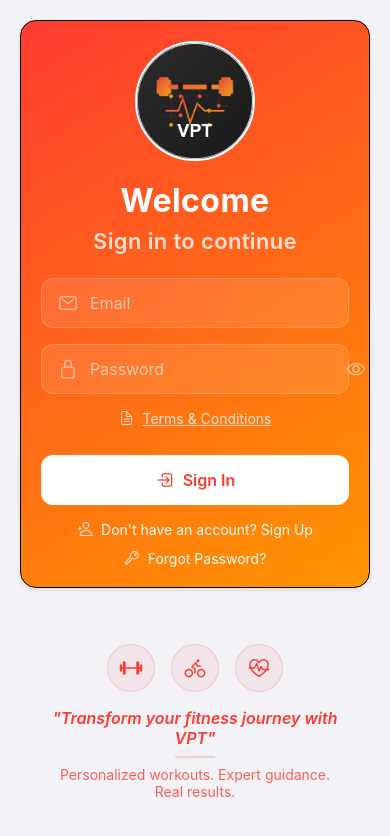
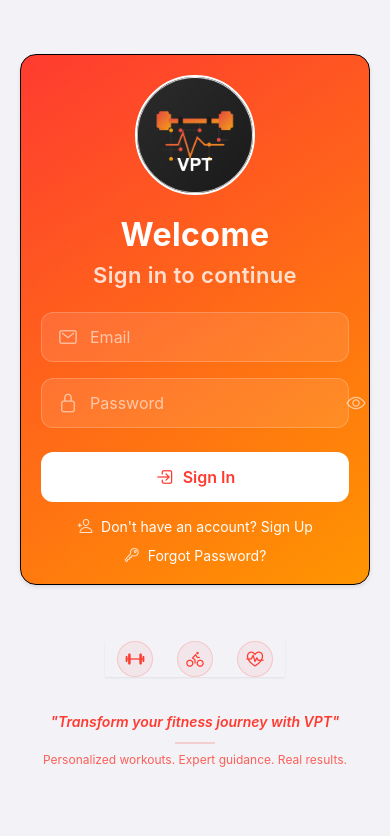
Before and after one commit to ItzRikk/FrontEnd-VPT, a React Native app in the folder VPTApp/: screen /Landing in a window 390 px wide. Shown: the top 836 px of the page. Built offline with nearby package versions, Linux system fonts and the light colour scheme.

Commit message:
terms and fields update

```diff
--- a/VPTApp/src/components/DisclaimerModal.js
+++ b/VPTApp/src/components/DisclaimerModal.js
@@ -33,8 +33,8 @@ const HealthQuestions = [
 
 const DisclaimerModal = ({ visible, onAccept, onClose }) => {
   const [isEndReached, setIsEndReached] = useState(false);
-  const [isChecked, setIsChecked] = useState(false);
   const scrollViewRef = useRef(null);
+  const hasCalledAccept = useRef(false);
 
   const handleScroll = ({ nativeEvent }) => {
     const { layoutMeasurement, contentOffset, contentSize } = nativeEvent;
@@ -44,12 +44,10 @@ const DisclaimerModal = ({ visible, onAccept, onClose }) => {
 
     if (isCloseToBottom && !isEndReached) {
       setIsEndReached(true);
-    }
-  };
-
-  const handleAccept = () => {
-    if (isEndReached && isChecked) {
-      onAccept();
+      if (!hasCalledAccept.current) {
+        onAccept();
+        hasCalledAccept.current = true;
+      }
     }
   };
 
@@ -184,38 +182,7 @@ const DisclaimerModal = ({ visible, onAccept, onClose }) => {
           </ScrollView>
 
           <View style={styles.footer}>
-            <View style={styles.checkboxWrapper}>
-              <TouchableOpacity
-                style={styles.checkboxContainer}
-                onPress={() => isEndReached && setIsChecked(!isChecked)}
-              >
-                <View style={[styles.checkbox, isChecked && styles.checked]}>
-                  {isChecked && <Icon name="checkmark" size={16} color="white" />}
-                </View>
-                <Text style={[
-                  styles.checkboxLabel,
-                  !isEndReached && styles.disabledText
-                ]}>
-                  I have read and agree to all terms
-                </Text>
-              </TouchableOpacity>
-            </View>
-
-            <TouchableOpacity
-              style={[
-                styles.acceptButton,
-                (!isEndReached || !isChecked) && styles.disabledButton
-              ]}
-              onPress={handleAccept}
-              disabled={!isEndReached || !isChecked}
-            >
-              <Text style={[
-                styles.acceptButtonText,
-                (!isEndReached || !isChecked) && styles.disabledText
-              ]}>
-                Accept & Continue
-              </Text>
-            </TouchableOpacity>
+            {/* No checkbox or accept button here, just a close button in the header */}
           </View>
         </View>
       </View>
@@ -311,50 +278,6 @@ const styles = StyleSheet.create({
     borderTopColor: colors.border,
     paddingTop: spacing.md,
   },
-  checkboxWrapper: {
-    alignItems: 'center',
-    marginBottom: spacing.md,
-  },
-  checkboxContainer: {
-    flexDirection: 'row',
-    alignItems: 'center',
-    justifyContent: 'center',
-  },
-  checkbox: {
-    width: 24,
-    height: 24,
-    borderRadius: 4,
-    borderWidth: 2,
-    borderColor: colors.primary,
-    marginRight: spacing.sm,
-    justifyContent: 'center',
-    alignItems: 'center',
-  },
-  checked: {
-    backgroundColor: colors.primary,
-  },
-  checkboxLabel: {
-    fontSize: 16,
-    color: colors.text,
-    textAlign: 'center',
-  },
-  acceptButton: {
-    backgroundColor: colors.primary,
-    padding: spacing.md,
-    borderRadius: 10,
-    alignItems: 'center',
-  },
-  disabledButton: {
-    backgroundColor: colors.border,
-  },
-  acceptButtonText: {
-    color: 'white',
-    fontSize: 16,
-    fontWeight: 'bold',
-  },
-  disabledText: {
-    color: colors.textLight,
-  },
   healthQuestionsSection: {
     backgroundColor: '#FFF5F5',
     padding: spacing.md,
--- a/VPTApp/src/screens/LandingScreen.js
+++ b/VPTApp/src/screens/LandingScreen.js
@@ -67,9 +67,11 @@ const LandingScreen = ({ navigation }) => {
   const [email, setEmail] = useState('');
   const [password, setPassword] = useState('');
   const [name, setName] = useState('');
+  const [username, setUsername] = useState('');
   const [loading, setLoading] = useState(false);
   const [showDisclaimer, setShowDisclaimer] = useState(false);
   const [hasAcceptedTerms, setHasAcceptedTerms] = useState(false);
+  const [canAcceptTerms, setCanAcceptTerms] = useState(false);
 
   const handleSubmit = async () => {
     if (loading) return;
@@ -90,58 +92,15 @@ const LandingScreen = ({ navigation }) => {
         if (data?.user) {
           console.log('User logged in:', data.user.id);
 
-          // Check if user has already accepted terms
-          const { data: profileData, error: profileError } = await supabase
-            .from('userProfile')
-            .select('terms_accepted_at')
-            .eq('user_id', data.user.id)
-            .single();
-
-          if (profileError) {
-            console.error('Error checking terms acceptance:', profileError);
-          }
-
-          // If terms not accepted yet, show disclaimer
-          if (!profileData?.terms_accepted_at && !hasAcceptedTerms) {
-            setShowDisclaimer(true);
-            return;
-          }
-
-          // Update terms acceptance if they just accepted
-          if (hasAcceptedTerms) {
-            const { error: termsError } = await supabase
-              .from('userProfile')
-              .update({ terms_accepted_at: true })
-              .eq('user_id', data.user.id);
-
-            if (termsError) {
-              console.error('Error updating terms acceptance:', termsError);
-            }
-          }
-
-          // Continue with login flow
-          const { data: questionnaireData, error: questionnaireError } = await supabase
-            .from('questionnaire_answers')
-            .select('experience_level')
-            .eq('user_id', data.user.id)
-            .single();
-
-          if (!questionnaireError && questionnaireData) {
-            const { error: updateError } = await supabase.auth.updateUser({
-              data: {
-                experience_level: questionnaireData.experience_level
-              }
-            });
-            if (updateError) {
-              console.error('Update user metadata error:', updateError);
-            }
-          }
-
           navigation.navigate('Profile');
         }
       } else {
         if (!name.trim()) {
           Alert.alert('Error', 'Please enter your name');
+          return;
+        }
+        if (!username.trim()) {
+          Alert.alert('Error', 'Please enter a username');
           return;
         }
         if (!email.trim()) {
@@ -156,19 +115,22 @@ const LandingScreen = ({ navigation }) => {
           Alert.alert('Error', 'Password must be at least 6 characters long');
           return;
         }
-        if (!hasAcceptedTerms) {
+        if (!hasAcceptedTerms && !isLogin) {
           Alert.alert('Error', 'Please accept the terms and conditions');
           return;
         }
 
+        // Create user in Supabase Auth
         const { data, error } = await supabase.auth.signUp({
           email: email.trim(),
           password: password.trim(),
           options: {
             data: {
               name: name.trim(),
+              username: username.trim(),
             },
-          },
+            emailRedirectTo: 'vpt://auth/callback'
+          }
         });
 
         if (error) {
@@ -177,19 +139,27 @@ const LandingScreen = ({ navigation }) => {
         }
 
         if (data?.user) {
-          // Create user profile with terms acceptance
+          // Insert into userProfile
           const { error: profileError } = await supabase
             .from('userProfile')
             .insert({
               user_id: data.user.id,
-              terms_accepted_at: true
+              email: email.trim(),
+              name: name.trim(),
+              username: username.trim(),
+              terms_accepted_at: true,
+              is_admin: false
             });
 
           if (profileError) {
-            console.error('Error creating user profile:', profileError);
+            Alert.alert('Profile Error', profileError.message);
+            return;
           }
 
-          Alert.alert('Success', 'Please check your email for verification link');
+          Alert.alert(
+            'Success',
+            'Account created! Please check your email for the verification link.'
+          );
           setIsLogin(true);
         }
       }
@@ -209,14 +179,6 @@ const LandingScreen = ({ navigation }) => {
     if (isLogin) {
       const { data: { user }, error: userError } = await supabase.auth.getUser();
       if (!userError && user) {
-        const { error: termsError } = await supabase
-          .from('userProfile')
-          .update({ terms_accepted_at: true })
-          .eq('user_id', user.id);
-
-        if (termsError) {
-          console.error('Error updating terms acceptance:', termsError);
-        }
         navigation.navigate('Profile');
       }
     } else {
@@ -265,6 +227,17 @@ const LandingScreen = ({ navigation }) => {
                   />
                 )}
 
+                {!isLogin && (
+                  <InputField
+                    icon="at-outline"
+                    placeholder="Username"
+                    value={username}
+                    onChangeText={setUsername}
+                    autoCapitalize="none"
+                    autoComplete="username"
+                  />
+                )}
+
                 <InputField
                   icon="mail-outline"
                   placeholder="Email"
@@ -284,20 +257,25 @@ const LandingScreen = ({ navigation }) => {
                   isPassword
                 />
 
+                {/* Terms acceptance for signup only, directly under password */}
+                {!isLogin && (
+                  <View style={{ flexDirection: 'row', alignItems: 'center', justifyContent: 'center', marginBottom: 20 }}>
                     <TouchableOpacity
-                  style={styles.termsButton}
-                  onPress={() => setShowDisclaimer(true)}
+                      style={[
+                        styles.checkbox,
+                        hasAcceptedTerms && styles.checked,
+                        !canAcceptTerms && { opacity: 0.5 }
+                      ]}
+                      onPress={() => canAcceptTerms && setHasAcceptedTerms(!hasAcceptedTerms)}
+                      disabled={!canAcceptTerms}
                     >
-                  <Icon
-                    name="document-text-outline"
-                    size={16}
-                    color={colors.card}
-                    style={styles.termsIcon}
-                  />
-                  <Text style={styles.termsText}>
-                    Terms & Conditions
-                  </Text>
+                      {hasAcceptedTerms && <Icon name="checkmark" size={16} color="white" />}
                     </TouchableOpacity>
+                    <TouchableOpacity onPress={() => setShowDisclaimer(true)}>
+                      <Text style={[styles.termsText, { textDecorationLine: 'none' }]}>Terms & Conditions</Text>
+                    </TouchableOpacity>
+                  </View>
+                )}
 
                 <TouchableOpacity
                   style={[styles.submitButton]}
@@ -354,16 +332,17 @@ const LandingScreen = ({ navigation }) => {
             </LinearGradient>
 
             {/* Decorative Footer */}
+            {isLogin ? (
               <View style={styles.footerContainer}>
                 <View style={styles.footerIconRow}>
                   <View style={styles.footerIconWrapper}>
-                  <Icon name="barbell-outline" size={24} color={colors.primary} />
+                    <Icon name="barbell-outline" size={20} color={colors.primary} />
                   </View>
                   <View style={styles.footerIconWrapper}>
-                  <Icon name="bicycle-outline" size={24} color={colors.primary} />
+                    <Icon name="bicycle-outline" size={20} color={colors.primary} />
                   </View>
                   <View style={styles.footerIconWrapper}>
-                  <Icon name="fitness-outline" size={24} color={colors.primary} />
+                    <Icon name="fitness-outline" size={20} color={colors.primary} />
                   </View>
                 </View>
                 <View style={styles.motivationContainer}>
@@ -376,11 +355,29 @@ const LandingScreen = ({ navigation }) => {
                   </Text>
                 </View>
               </View>
+            ) : (
+              <View style={styles.footerContainer}>
+                <View style={styles.footerIconRow}>
+                  <View style={styles.footerIconWrapper}>
+                    <Icon name="barbell-outline" size={20} color={colors.primary} />
+                  </View>
+                  <View style={styles.footerIconWrapper}>
+                    <Icon name="bicycle-outline" size={20} color={colors.primary} />
+                  </View>
+                  <View style={styles.footerIconWrapper}>
+                    <Icon name="fitness-outline" size={20} color={colors.primary} />
+                  </View>
+                </View>
+              </View>
+            )}
           </View>
         </ScrollView>
         <DisclaimerModal
           visible={showDisclaimer}
-          onAccept={handleDisclaimerAccept}
+          onAccept={() => {
+            setShowDisclaimer(false);
+            setCanAcceptTerms(true);
+          }}
           onClose={() => setShowDisclaimer(false)}
         />
       </View>
@@ -529,29 +526,53 @@ const styles = StyleSheet.create({
   footerIconRow: {
     flexDirection: 'row',
     justifyContent: 'center',
-    marginBottom: 16,
+    marginBottom: 24,
+    shadowColor: '#000',
+    shadowOffset: { width: 0, height: 1 },
+    shadowOpacity: 0.08,
+    shadowRadius: 2,
+    elevation: 2,
   },
   footerIconWrapper: {
-    width: 48,
-    height: 48,
-    borderRadius: 24,
+    width: 36,
+    height: 36,
+    borderRadius: 18,
     backgroundColor: `${colors.primary}10`,
     justifyContent: 'center',
     alignItems: 'center',
-    marginHorizontal: 8,
+    marginHorizontal: 12,
     borderWidth: 1,
     borderColor: `${colors.primary}30`,
   },
+  termsText: {
+    color: colors.card,
+    fontSize: 14,
+    textDecorationLine: 'underline',
+  },
+  checkbox: {
+    width: 20,
+    height: 20,
+    borderRadius: 4,
+    borderWidth: 1,
+    borderColor: colors.card,
+    marginRight: 8,
+  },
+  checked: {
+    backgroundColor: colors.primary,
+    borderColor: colors.primary,
+  },
   motivationContainer: {
     alignItems: 'center',
-    paddingHorizontal: 32,
+    paddingHorizontal: 16,
+    marginTop: 12,
   },
   motivationText: {
-    fontSize: 16,
+    fontSize: 14,
     fontWeight: '600',
     color: colors.primary,
     textAlign: 'center',
     fontStyle: 'italic',
+    marginBottom: 4,
   },
   motivationDivider: {
     width: 40,
@@ -560,25 +581,11 @@ const styles = StyleSheet.create({
     marginVertical: 8,
   },
   motivationSubtext: {
-    fontSize: 14,
+    fontSize: 12,
     color: colors.primary,
     opacity: 0.8,
     textAlign: 'center',
-  },
-  termsButton: {
-    flexDirection: 'row',
-    alignItems: 'center',
-    justifyContent: 'center',
-    marginBottom: 20,
-    opacity: 0.8,
-  },
-  termsIcon: {
-    marginRight: 8,
-  },
-  termsText: {
-    color: colors.card,
-    fontSize: 14,
-    textDecorationLine: 'underline',
+    marginTop: 0,
   },
 });
 
```
Lines whose indentation alone changed are shown as unchanged.
